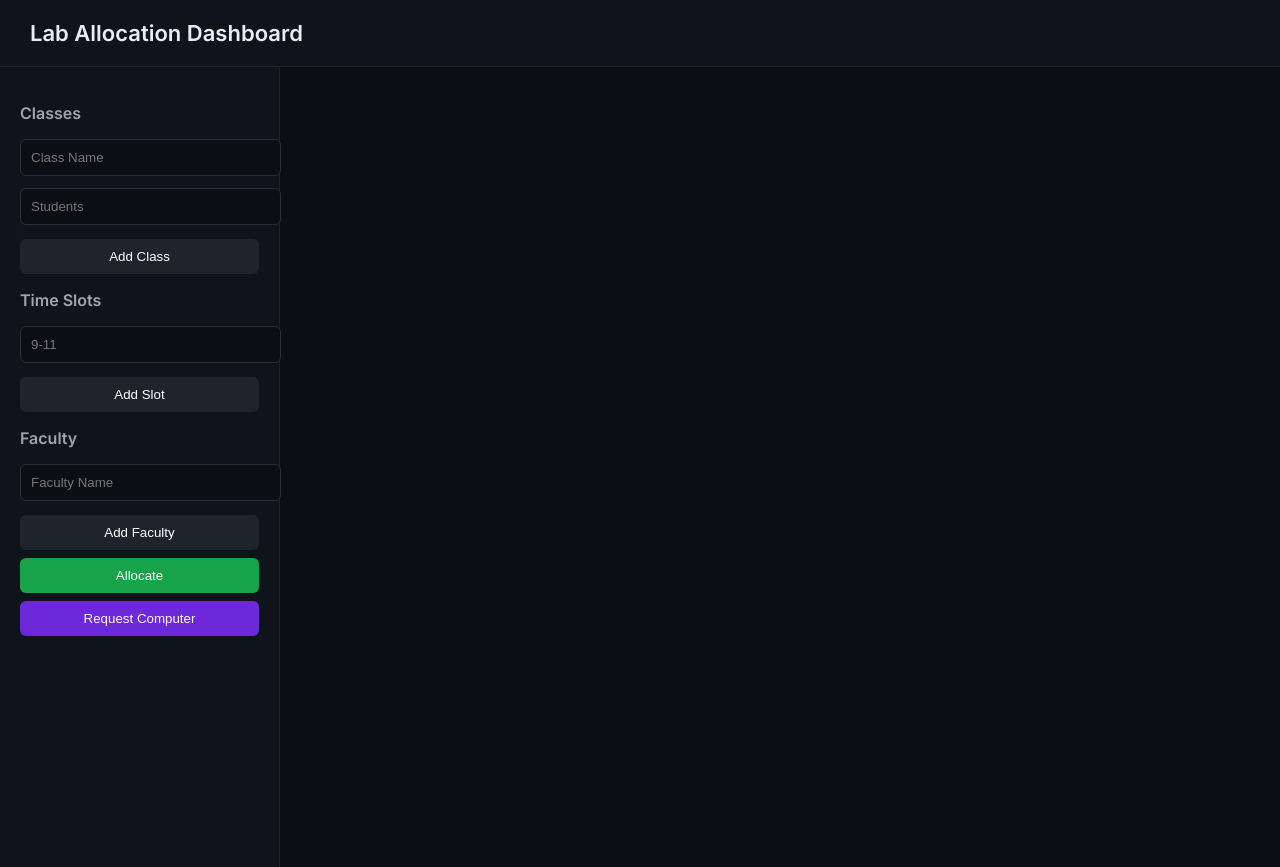
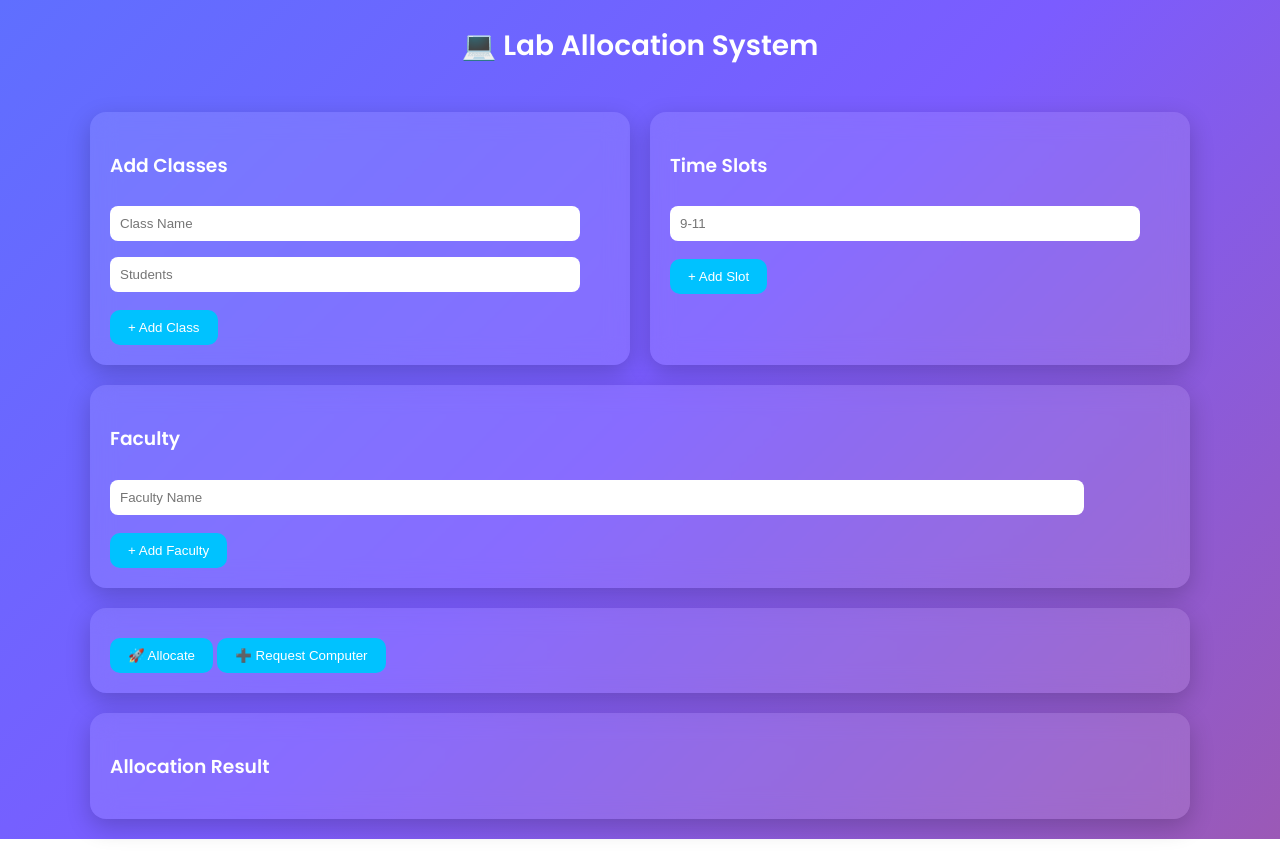
Before and after one commit to dhairya-vs/lab-allocation-system, a plain HTML site: page index.html in a window 1280 px wide. After the commit the page ends 839 px from the top, so only its background shows below. Drawn offline with Linux system fonts and the light colour scheme.

Commit message:
Update index.html

```diff
--- a/index.html
+++ b/index.html
@@ -5,153 +5,132 @@
 
 <style>
 
-@import url('https://fonts.googleapis.com/css2?family=Inter:wght@400;500;600&display=swap');
+@import url('https://fonts.googleapis.com/css2?family=Poppins:wght@400;500;600&display=swap');
 
 body {
     margin: 0;
-    font-family: 'Inter', sans-serif;
-    background: #0b0f14;
-    color: #e6edf3;
+    font-family: 'Poppins', sans-serif;
+    background: linear-gradient(135deg, #5f6fff, #7b5cff, #9b59b6);
+    color: white;
 }
 
 /* HEADER */
 header {
-    padding: 20px 30px;
-    font-size: 22px;
+    text-align: center;
+    padding: 25px;
+    font-size: 28px;
     font-weight: 600;
-    background: #0f141b;
-    border-bottom: 1px solid #1f242c;
 }
 
-/* LAYOUT */
-.wrapper {
+/* GRID */
+.container {
     display: grid;
-    grid-template-columns: 280px 1fr;
-    height: 100vh;
+    grid-template-columns: 1fr 1fr;
+    gap: 20px;
+    padding: 20px;
+    max-width: 1100px;
+    margin: auto;
 }
 
-/* SIDEBAR */
-.sidebar {
-    background: #0f141b;
-    border-right: 1px solid #1f242c;
-    padding: 20px;
-}
-
-.sidebar h3 {
-    margin-bottom: 10px;
-    font-size: 16px;
-    color: #9da5b4;
-}
-
-/* MAIN */
-.main {
-    padding: 25px;
-    overflow-y: auto;
+/* FULL WIDTH CARD */
+.full {
+    grid-column: span 2;
 }
 
 /* CARD */
 .card {
-    background: #121821;
-    padding: 18px;
-    border-radius: 10px;
-    border: 1px solid #1f242c;
-    margin-bottom: 18px;
+    background: rgba(255, 255, 255, 0.1);
+    backdrop-filter: blur(12px);
+    padding: 20px;
+    border-radius: 16px;
+    box-shadow: 0 8px 25px rgba(0,0,0,0.2);
 }
 
 /* INPUT */
 input {
-    width: 100%;
+    width: 90%;
     padding: 10px;
-    margin: 6px 0;
-    border-radius: 6px;
-    border: 1px solid #2a3038;
-    background: #0b0f14;
-    color: white;
+    margin: 8px 0;
+    border-radius: 8px;
+    border: none;
+    outline: none;
 }
 
 /* BUTTON */
 button {
-    width: 100%;
-    padding: 10px;
-    margin-top: 8px;
-    border-radius: 6px;
+    padding: 10px 18px;
+    margin-top: 10px;
+    border-radius: 10px;
     border: none;
     cursor: pointer;
     font-weight: 500;
+    background: #00c2ff;
+    color: white;
+    transition: 0.2s;
 }
 
-.add { background: #1f242c; color: white; }
-.run { background: #16a34a; color: white; }
-.req { background: #6d28d9; color: white; }
-
 button:hover {
-    opacity: 0.85;
+    transform: scale(1.05);
 }
 
-/* TABLE */
-table {
-    width: 100%;
-    border-collapse: collapse;
-    margin-top: 12px;
+/* RESULT */
+.result {
+    margin-top: 10px;
+    padding: 10px;
+    border-radius: 10px;
+    background: rgba(0,0,0,0.2);
 }
 
-th, td {
-    padding: 10px;
-    border-bottom: 1px solid #1f242c;
-}
-
-th {
-    color: #9da5b4;
-    font-weight: 500;
-}
-
-tr:hover {
-    background: #161c24;
-}
-
-/* STATUS */
-.green { color: #22c55e; }
-.red { color: #ef4444; }
-.orange { color: #f59e0b; }
+.green { color: #00ff9d; }
+.red { color: #ff6b6b; }
+.orange { color: #ffd166; }
 
 </style>
 </head>
 
 <body>
 
-<header>Lab Allocation Dashboard</header>
+<header>💻 Lab Allocation System</header>
 
-<div class="wrapper">
+<div class="container">
 
-<!-- SIDEBAR -->
-<div class="sidebar">
-
-<h3>Classes</h3>
+<!-- CLASSES -->
+<div class="card">
+<h3>Add Classes</h3>
 <div id="classes">
 <input placeholder="Class Name">
 <input placeholder="Students">
 </div>
-<button class="add" onclick="addClass()">Add Class</button>
+<button onclick="addClass()">+ Add Class</button>
+</div>
 
+<!-- SLOTS -->
+<div class="card">
 <h3>Time Slots</h3>
 <div id="slots">
 <input placeholder="9-11">
 </div>
-<button class="add" onclick="addSlot()">Add Slot</button>
+<button onclick="addSlot()">+ Add Slot</button>
+</div>
 
+<!-- FACULTY -->
+<div class="card full">
 <h3>Faculty</h3>
 <div id="faculties">
 <input placeholder="Faculty Name">
 </div>
-<button class="add" onclick="addFaculty()">Add Faculty</button>
-
-<button class="run" onclick="allocate()">Allocate</button>
-<button class="req" onclick="requestComputer()">Request Computer</button>
-
+<button onclick="addFaculty()">+ Add Faculty</button>
 </div>
 
-<!-- MAIN -->
-<div class="main">
+<!-- ACTION -->
+<div class="card full">
+<button onclick="allocate()">🚀 Allocate</button>
+<button onclick="requestComputer()">➕ Request Computer</button>
+</div>
+
+<!-- OUTPUT -->
+<div class="card full">
+<h3>Allocation Result</h3>
 <div id="output"></div>
 </div>
 
@@ -161,20 +140,20 @@ tr:hover {
 
 let currentLabs = [];
 
-/* INPUT FUNCTIONS */
+/* ADD INPUTS */
 function addClass(){
 document.getElementById("classes").innerHTML +=
-"<input placeholder='Class Name'><input placeholder='Students'>";
+"<br><input placeholder='Class Name'><input placeholder='Students'>";
 }
 
 function addSlot(){
 document.getElementById("slots").innerHTML +=
-"<input placeholder='Time Slot'>";
+"<br><input placeholder='Time Slot'>";
 }
 
 function addFaculty(){
 document.getElementById("faculties").innerHTML +=
-"<input placeholder='Faculty'>";
+"<br><input placeholder='Faculty'>";
 }
 
 /* LABS */
@@ -202,7 +181,7 @@ if(!(e1<=s2 || s1>=e2)) return false;
 return true;
 }
 
-/* ALLOCATION */
+/* ALLOCATE */
 function allocate(){
 
 let cInputs=document.querySelectorAll("#classes input");
@@ -233,14 +212,11 @@ let labs=generateLabs();
 let facultySchedule={};
 faculties.forEach(f=>facultySchedule[f]=[]);
 
-let out="<div class='card'><h3>Allocation Result</h3>";
+let out="";
 
 for(let slot of slots){
 
-out+=`<h4>${slot}</h4>`;
-out+=`<table>
-<tr><th>Class</th><th>Faculty</th><th>Lab</th><th>Students</th></tr>`;
-
+out+=`<div class="result"><b>${slot}</b><br>`;
 let availableLabs=labs.map(l=>({...l,used:0}));
 
 for(let c of slotMap[slot]){
@@ -256,11 +232,13 @@ break;
 }
 
 if(!assigned){
-out+=`<tr><td>${c.name}</td><td colspan="3" class="orange">No Faculty</td></tr>`;
+out+=`<div class="orange">${c.name} → No Faculty</div>`;
 continue;
 }
 
 let students=c.students;
+
+out+=`<div><b>${c.name}</b> (${assigned})<br>`;
 
 for(let lab of availableLabs){
 if(students<=0) break;
@@ -271,26 +249,19 @@ let assign=Math.min(students,free);
 lab.used+=assign;
 students-=assign;
 
-if(assign>0){
-out+=`<tr>
-<td>${c.name}</td>
-<td>${assigned}</td>
-<td>${lab.name}</td>
-<td>${assign}</td>
-</tr>`;
-}
+if(assign>0)
+out+=`${lab.name} → ${lab.used}/50<br>`;
 }
 
-if(students>0){
-out+=`<tr><td>${c.name}</td><td colspan="3" class="red">Remaining ${students}</td></tr>`;
-}
+if(students>0)
+out+=`<span class="red">Remaining ${students}</span>`;
+
+out+="</div>";
 }
 
 currentLabs=availableLabs;
-out+="</table>";
+out+="</div>";
 }
-
-out+="</div>";
 
 document.getElementById("output").innerHTML=out;
 }
@@ -307,13 +278,13 @@ for(let lab of currentLabs){
 if(lab.used < lab.capacity){
 lab.used++;
 document.getElementById("output").innerHTML +=
-`<p class="green">New Student → ${lab.name}</p>`;
+`<div class="green">New Student → ${lab.name}</div>`;
 return;
 }
 }
 
 document.getElementById("output").innerHTML +=
-`<p class="red">No space available</p>`;
+`<div class="red">No space available</div>`;
 }
 
 </script>
```
